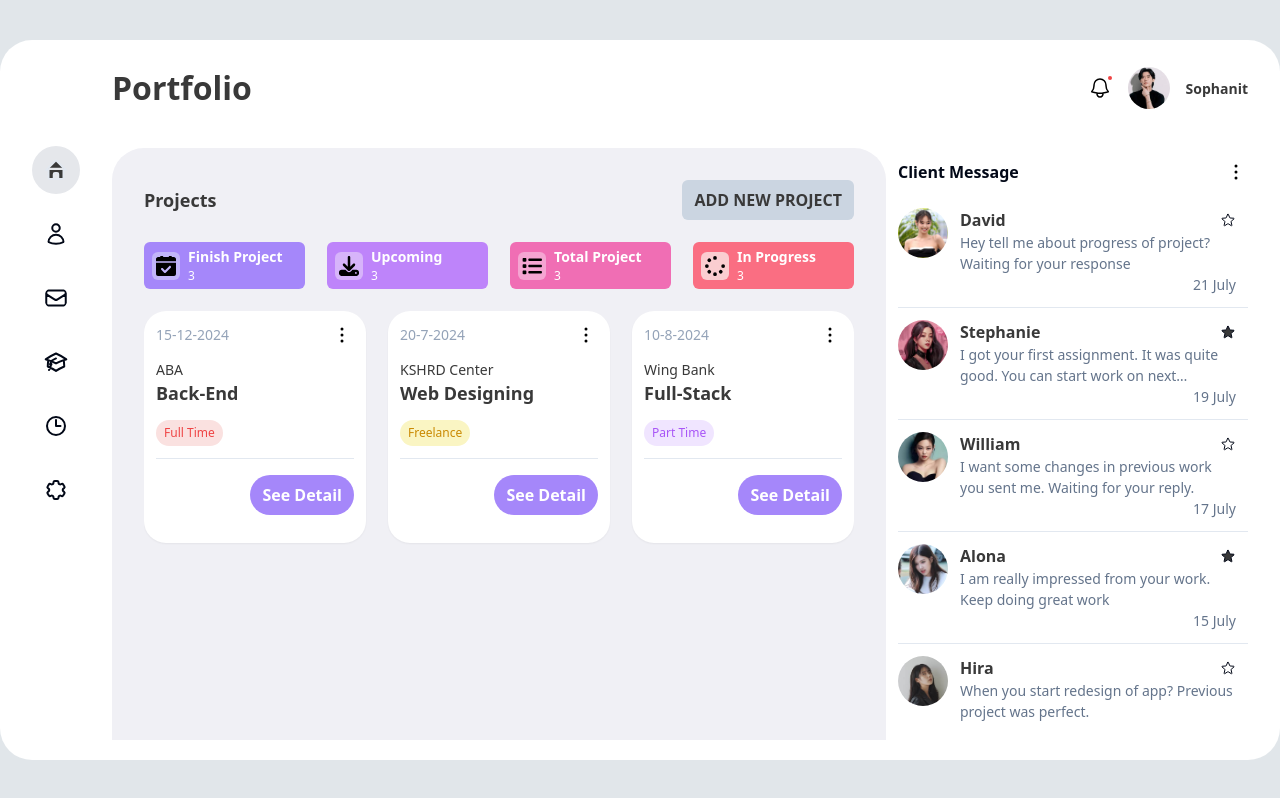
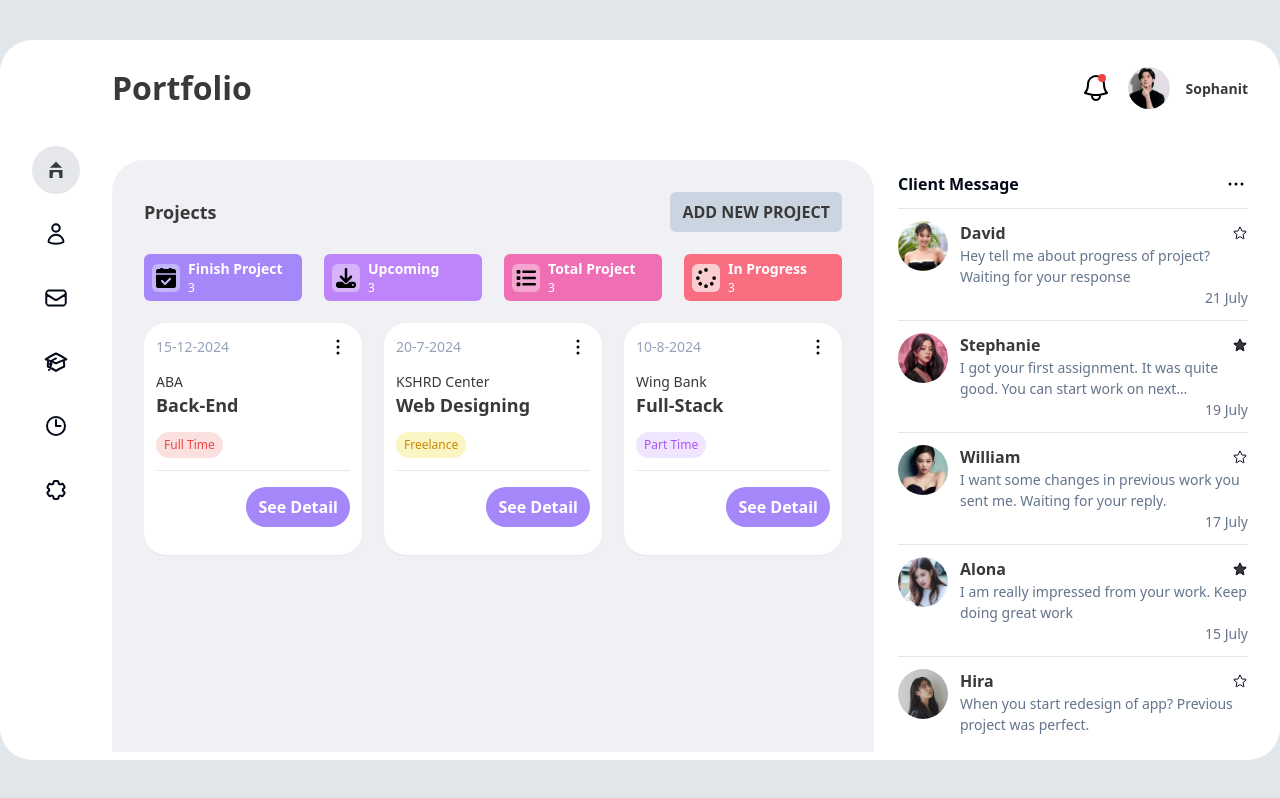
Before and after one commit to soeuksophanit/dashboard, a React (Vite) app: page / in a window 1280 px wide. Built offline with nearby package versions, Linux system fonts and the light colour scheme.

Commit message:
fix icon

```diff
--- a/src/App.jsx
+++ b/src/App.jsx
@@ -15,7 +15,7 @@ function App() {
     <Container className={classes}>
       <SideBar />
       <section className="col-[2/3] row-[1/3]">
-        <main className="grid grid-cols-[1fr_auto] grid-rows-[auto_1fr] gap-3">
+        <main className="grid grid-cols-[1fr_auto] grid-rows-[auto_1fr] gap-6">
           <NavBar />
           <ProjectBoard
             categories={categories}
--- a/src/components/NavBar.jsx
+++ b/src/components/NavBar.jsx
@@ -16,8 +16,8 @@ export default function NavBar() {
       <nav className="flex justify-between items-center my-6">
         <BigTitle className={" text-[32px]"}>Portfolio</BigTitle>
         <main className="flex gap-4 items-center">
-          <div className="relative after:absolute after:size-1 after:bg-red-500 after:rounded-full after:top-0 after:right-0">
-            <img src={bell} alt="bell" className="w-[24px] h-24px " />
+          <div className="relative after:absolute after:size-2 after:bg-red-500 after:rounded-full after:top-[2px] after:right-[6px]">
+            <img src={bell} alt="bell" className="w-[32px] h-[32px] " />
           </div>
           <Profile className={" "} client={myProfile} />
           <SmallTitle className={" font-semibold"}>{myProfile.name}</SmallTitle>
--- a/src/components/sub_components/Messages.jsx
+++ b/src/components/sub_components/Messages.jsx
@@ -17,9 +17,22 @@ export default function Messages() {
 
   return (
     <main>
-      <div className="flex items-center justify-between py-3">
+      <div className="flex items-center justify-between py-3 border-b">
         <p className="font-semibold">Client Message</p>
-        <img src={more} alt="more" className="w-[24px] h-[24px] " />
+        <svg
+          xmlns="http://www.w3.org/2000/svg"
+          fill="none"
+          viewBox="0 0 24 24"
+          strokeWidth={1.5}
+          stroke="currentColor"
+          className="w-6 h-6"
+        >
+          <path
+            strokeLinecap="round"
+            strokeLinejoin="round"
+            d="M6.75 12a.75.75 0 1 1-1.5 0 .75.75 0 0 1 1.5 0ZM12.75 12a.75.75 0 1 1-1.5 0 .75.75 0 0 1 1.5 0ZM18.75 12a.75.75 0 1 1-1.5 0 .75.75 0 0 1 1.5 0Z"
+          />
+        </svg>
       </div>
       <div className="h-[530px]  overflow-y-scroll">
         {isLoading &&
@@ -35,7 +48,7 @@ export default function Messages() {
                 delay: 0.5,
                 ease: [0, 0.71, 0.2, 1.01],
               }}
-              className="grid grid-cols-[auto_1fr] gap-3 items-center w-[350px] border-b py-3"
+              className="grid grid-cols-[auto_1fr] items-center w-[350px] border-b py-3"
             >
               <aside className="grid grid-cols-[auto_1fr] gap-3">
                 <img
```
